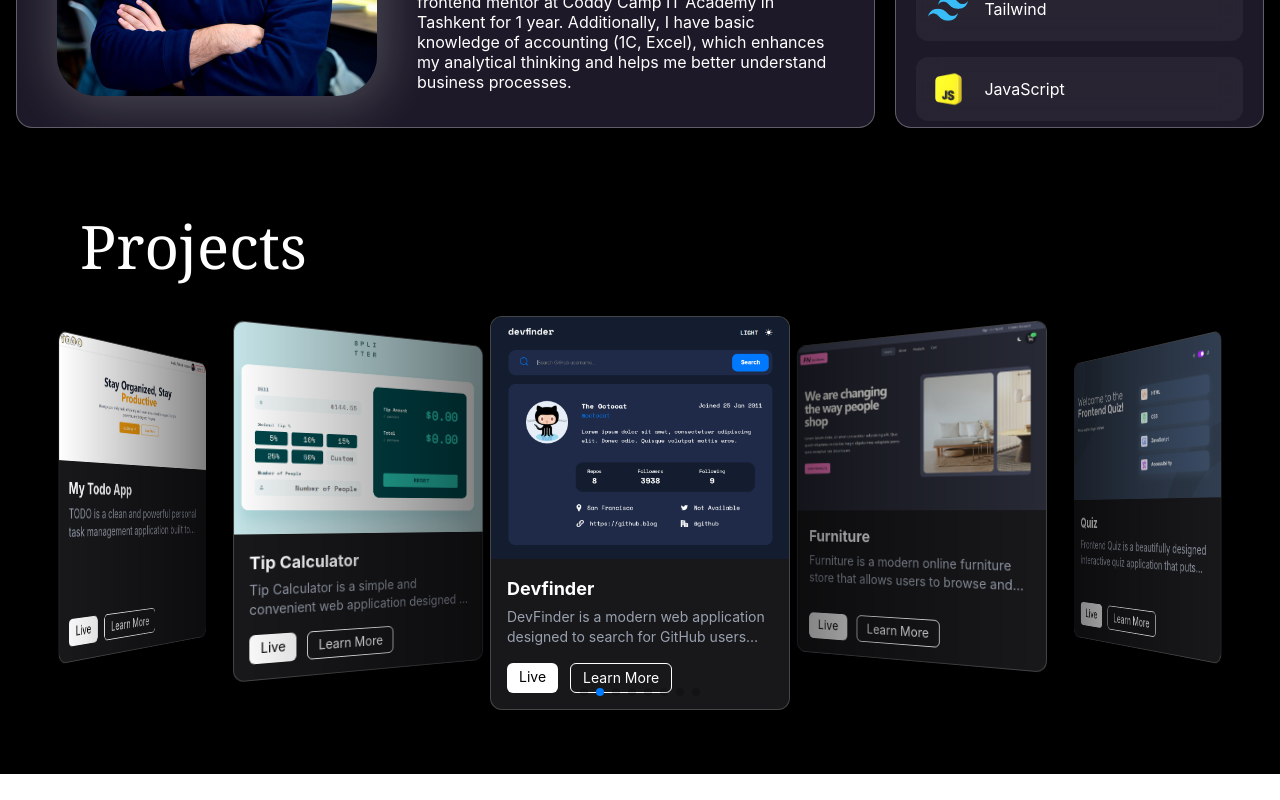
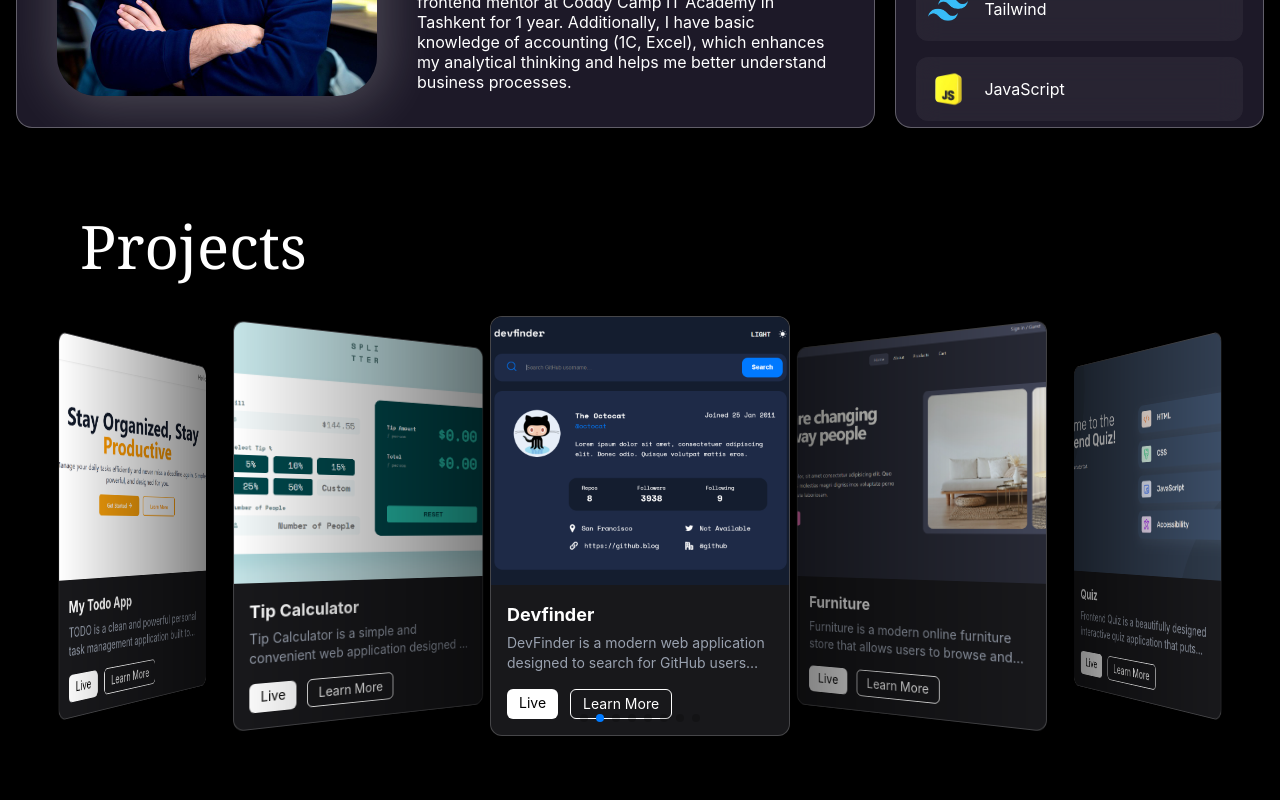
Before and after one commit to Farhodnazarov/farhod-nazarov, a Next.js app: page / in a window 1280 px wide. Shown: the part 1080-1880 px from the top of the page. Before the commit the page ends 1854 px from the top, so only its background shows below. Built offline with nearby package versions, Linux system fonts and the light colour scheme.

Commit message:
projects completed

```diff
--- /dev/null
+++ b/src/app/singleProject/[slug]/page.jsx
@@ -0,0 +1,141 @@
+"use client";
+import { useParams } from "next/navigation";
+import { useTranslation } from "react-i18next";
+import "@/i18n";
+import Link from "next/link";
+import Navbar from "@/components/Navbar";
+
+export default function SingleProject() {
+  const { t } = useTranslation();
+  const { slug } = useParams();
+
+  const projects = [
+    {
+      name: "Tip Calculator",
+      description: "tipCalculator",
+      image: "/tip-caculator.png",
+      vercelLink: "https://calculator-of-tip.vercel.app/",
+    },
+    {
+      name: "Devfinder",
+      description: "devfinder",
+      image: "/devfinder.png",
+      vercelLink: "https://devfinder-pink-pi.vercel.app/",
+    },
+    {
+      name: "Furniture",
+      description: "furniture",
+      image: "furnitures.png",
+      vercelLink: "https://furniture-five-ashy.vercel.app/",
+    },
+    {
+      name: "Quiz",
+      description: "quiz",
+      image: "/queiz.png",
+      vercelLink: "https://farhod-s-quiz.vercel.app/",
+    },
+    {
+      name: "My Kitchen",
+      description: "myKitchen",
+      image: "/my-kitchen.png",
+      vercelLink: "https://my-kitchen-five.vercel.app/",
+    },
+    {
+      name: "Random User",
+      description: "randomUser",
+      image: "/random-user.png",
+      vercelLink: "https://random-user-ashen-chi.vercel.app/",
+    },
+    {
+      name: "Trand Solution",
+      description: "trandSolution",
+      image: "/trand-solution.png",
+      vercelLink: "https://trend-solution-chi.vercel.app",
+    },
+    {
+      name: "My Todo App",
+      description: "myTodoApp",
+      image: "/my-todo.png",
+      vercelLink: "https://my-todo-list-iota-black.vercel.app",
+    },
+  ];
+
+  const project = projects.find((p) => p.description === slug);
+
+  if (!project) {
+    return (
+      <div className="flex min-h-screen items-center justify-center bg-black px-4 text-center text-white">
+        <p className="text-lg sm:text-2xl">Loyiha topilmadi :(</p>
+      </div>
+    );
+  }
+
+  return (
+    <div className="min-h-screen bg-zinc-950 px-4 py-8 sm:px-6 sm:py-12">
+      <div className="mx-auto max-w-5xl">
+        {/* Navbar */}
+        <div className="text-white">
+          <Navbar />
+        </div>
+
+        {/* Back Button */}
+        <Link
+          href="/"
+          className="mt-10 mb-6 inline-flex items-center gap-2 text-xs text-zinc-400 transition hover:text-white sm:mb-8 sm:text-sm lg:mt-14"
+        >
+          ← {t("back")}
+        </Link>
+
+        <div className="overflow-hidden rounded-2xl border border-white/10 bg-zinc-900/80 shadow-xl backdrop-blur-xl sm:rounded-3xl sm:shadow-2xl">
+          {/* IMAGE (BALANDLIK OSHIRILDI) */}
+          <div className="relative aspect-[16/10] max-h-[300px] w-full overflow-hidden sm:aspect-video sm:max-h-[420px] md:max-h-[450px]">
+            <img
+              src={project.image}
+              alt={project.name}
+              className="h-full w-full object-cover object-top transition-transform duration-700 hover:scale-105"
+            />
+
+            <div className="absolute inset-0 bg-gradient-to-t from-black/80 via-black/40 to-transparent" />
+
+            {/* Title */}
+            <div className="absolute right-4 bottom-4 left-4 sm:bottom-8 sm:left-8">
+              <h1 className="text-2xl leading-tight font-semibold text-white sm:text-4xl md:text-5xl">
+                {project.name}
+              </h1>
+            </div>
+          </div>
+
+          {/* CONTENT */}
+          <div className="p-5 sm:p-8 md:p-12">
+            <p className="text-sm leading-relaxed text-zinc-300 sm:text-base md:text-lg">
+              {t(project.description)}
+            </p>
+
+            {/* BUTTONS */}
+            <div className="mt-8 flex flex-col gap-3 sm:mt-10 sm:flex-row sm:gap-4">
+              <Link
+                href="/"
+                className="w-full rounded-xl border border-white/20 px-6 py-3 text-center text-sm text-white transition hover:border-white/40 hover:bg-white/5 sm:w-auto"
+              >
+                ← {t("back")}
+              </Link>
+
+              <Link
+                href={project.vercelLink}
+                target="_blank"
+                className="w-full rounded-xl bg-white px-6 py-3 text-center text-sm font-semibold text-black transition hover:bg-zinc-200 sm:w-auto"
+              >
+                🚀 {t("live")}
+              </Link>
+            </div>
+          </div>
+        </div>
+
+        {/* Footer */}
+        <p className="mt-6 text-center text-[10px] text-zinc-500 sm:mt-10 sm:text-xs">
+          Farhodning portfolio loyihalaridan biri
+        </p>
+      </div>
+    </div>
+  );
+}
--- a/src/components/Navbar.jsx
+++ b/src/components/Navbar.jsx
@@ -17,7 +17,7 @@
 
   const languages = [
     { label: "English", code: "en" },
-    { label: "Russia", code: "ru" },
+    { label: "Russian", code: "ru" },
     { label: "Uzbek", code: "uz" },
   ];
 
@@ -68,7 +68,7 @@
     >
       <div className="container mx-auto flex items-center justify-between px-4 py-2 sm:px-6 lg:px-14">
         {/* LOGO */}
-        <img className="w-20 sm:w-24" src="./dark-mode-fn.png" />
+        <img className="w-20 sm:w-24" src="../dark-mode-fn.png" />
 
         {/* LANGUAGE */}
         <LanguageSelect
--- a/src/components/Projects.jsx
+++ b/src/components/Projects.jsx
@@ -8,6 +8,7 @@
 import "swiper/css/effect-coverflow";
 import "swiper/css/pagination";
 import { useTranslation } from "react-i18next";
+import Link from "next/link";
 
 export default function Projects() {
   const { t } = useTranslation();
@@ -62,6 +63,20 @@
     },
   ];
 
+  const getDescription = (key) => {
+    const keys = [
+      "tipCalculator",
+      "devfinder",
+      "furniture",
+      "quiz",
+      "myKitchen",
+      "randomUser",
+      "trandSolution",
+      "myTodoApp",
+    ];
+    return keys.includes(key) ? t(key) : "";
+  };
+
   return (
     <motion.div
       id="projects"
@@ -71,7 +86,6 @@
       transition={{ duration: 1 }}
       className="container mx-auto w-full bg-black py-16 text-white"
     >
-      {/* Title */}
       <h2 className="mb-10 ml-20 font-serif text-4xl lg:text-6xl">Projects</h2>
 
       <Swiper
@@ -100,50 +114,37 @@
             key={index}
             className="!w-[260px] sm:!w-[280px] md:!w-[300px]"
           >
-            <div className="flex h-full min-h-[360px] flex-col overflow-hidden rounded-xl border border-white/20 bg-zinc-900 shadow-lg">
+            <div className="flex h-[420px] flex-col overflow-hidden rounded-xl border border-white/20 bg-zinc-900 shadow-lg">
               {/* Image */}
               <img
                 src={project.image}
                 alt={project.name}
-                className="w-full object-cover"
+                className="h-[180px] w-full object-cover"
               />
 
               {/* Content */}
               <div className="flex flex-1 flex-col p-4">
                 <h3 className="text-lg font-bold">{project.name}</h3>
                 <p className="mt-1 line-clamp-2 text-sm text-gray-400">
-                  {project.description == "tipCalculator"
-                    ? t("tipCalculator")
-                    : project.description == "devfinder"
-                      ? t("devfinder")
-                      : project.description == "furniture"
-                        ? t("furniture")
-                        : project.description == "quiz"
-                          ? t("quiz")
-                          : project.description == "myKitchen"
-                            ? t("myKitchen")
-                            : project.description == "randomUser"
-                              ? t("randomUser")
-                              : project.description == "trandSolution"
-                                ? t("trandSolution")
-                                : project.description == "myTodoApp"
-                                  ? t("myTodoApp")
-                                  : ""}
+                  {getDescription(project.description)}
                 </p>
 
                 {/* Buttons */}
                 <div className="mt-auto flex gap-3 pt-4">
-                  <a
+                  <Link
                     href={project.vercelLink}
                     target="_blank"
                     className="rounded-md bg-white px-3 py-1 text-sm text-black hover:opacity-80"
                   >
                     Live
-                  </a>
+                  </Link>
 
-                  <button className="cursor-pointer rounded-md border border-white px-3 py-1 text-sm transition hover:bg-white hover:text-black">
+                  <Link
+                    href={`/singleProject/${project.description}`}
+                    className="cursor-pointer rounded-md border border-white px-3 py-1 text-sm transition hover:bg-white hover:text-black"
+                  >
                     Learn More
-                  </button>
+                  </Link>
                 </div>
               </div>
             </div>
```
Also changed, not shown: src/i18n.js (+9 -0 lines).
